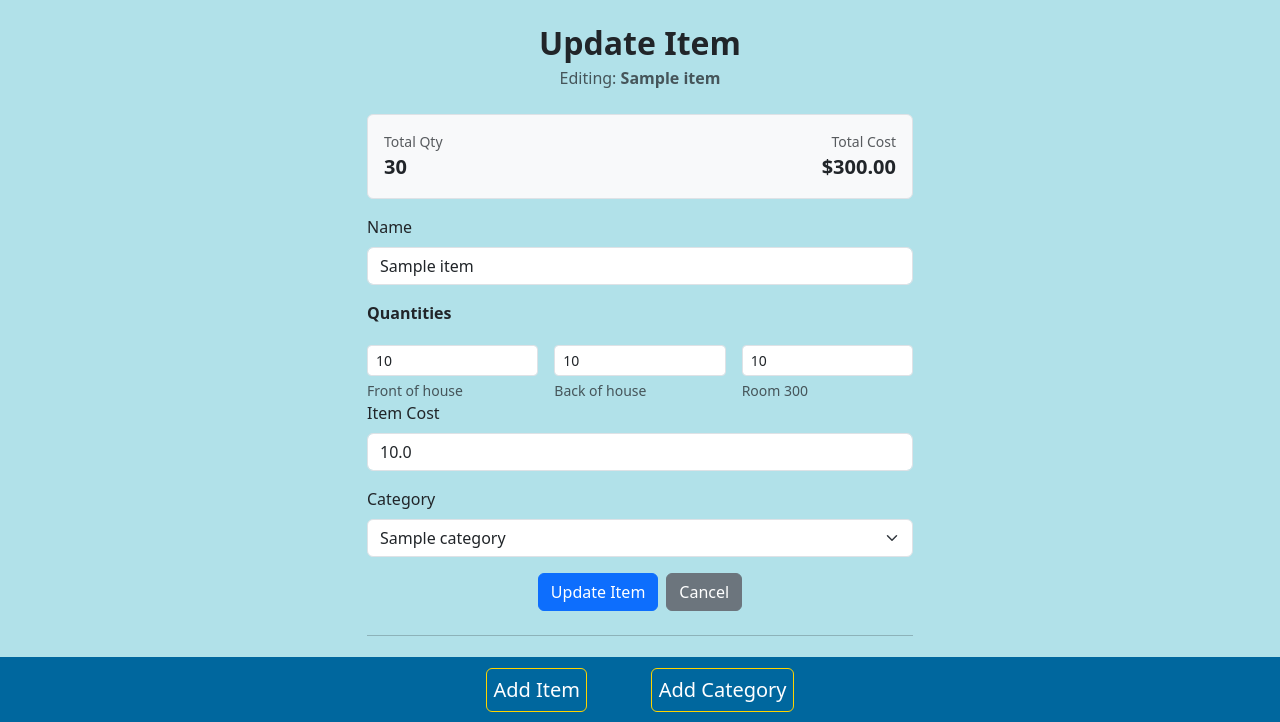
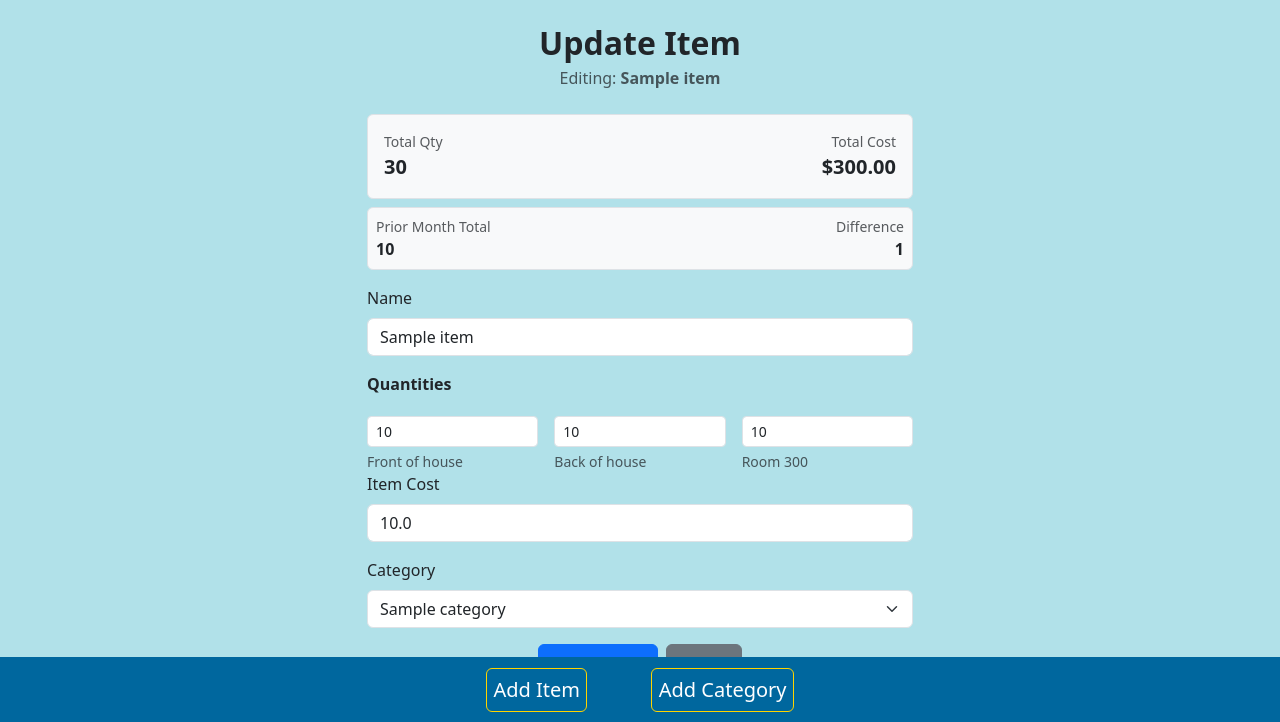
Before and after one commit to Nic0cava/FB_Merch, a Flask app: page /updateitem/1 in a window 1280 px wide. Shown: the part 77-799 px from the top of the page. Run offline with Flask 3, Linux system fonts and the light colour scheme; the visitor is signed in with stand-in values (Sample User, id 1); tables that the repository leaves empty hold one stand-in row (values such as "Sample post").

Commit message:
added a prior month total and difference column to the database so users can track inventory more efficiently

```diff
--- a/merch/core/views.py
+++ b/merch/core/views.py
@@ -76,6 +76,8 @@ def export_items():
         'Total Qty',
         'Item Cost',
         'Total Cost',
+        'Prior Month Total',
+        'Difference',
         'Updated',
     ])
 
@@ -89,6 +91,8 @@ def export_items():
             item.total_qty,
             item.item_cost,
             item.total_cost,
+            item.prior_month_total,
+            item.difference,
             item.date.strftime('%Y-%m-%d') if item.date else '',
         ])
 
--- a/merch/items/views.py
+++ b/merch/items/views.py
@@ -1,7 +1,8 @@
 # items/views.py
+import calendar
 from flask import render_template, url_for, flash, request, redirect, Blueprint
 from merch import db
-from merch.models import Item, Category
+from merch.models import Item, Category, ItemMonthlyTotal
 from merch.items.forms import AddItemForm, UpdateItemForm, DeleteItemForm
 from datetime import datetime, timezone
 
@@ -27,6 +28,8 @@ def add_item():
             item_cost=form.item_cost.data or 0,
             category_id=form.category_id.data
         )
+        item.prior_month_total = 0
+        item.difference = item.total_qty
         db.session.add(item)
         db.session.commit()
         flash('Item added', 'success')
@@ -61,14 +64,44 @@ def update_item(item_id):
 
     # Normal Update Flow
     if form.validate_on_submit():
+        old_total = item.total_qty
+        new_total = (form.foh_qty.data or 0) + (form.boh_qty.data or 0) + (form.room_300_qty.data or 0)
+        now = datetime.now(timezone.utc)
+        last_updated = item.date or now
+
+        if (last_updated.year, last_updated.month) != (now.year, now.month):
+            prev_year = now.year
+            prev_month = now.month - 1
+            if prev_month == 0:
+                prev_month = 12
+                prev_year -= 1
+            last_day = calendar.monthrange(prev_year, prev_month)[1]
+            month_end = datetime(prev_year, prev_month, last_day, tzinfo=timezone.utc)
+
+            snapshot = ItemMonthlyTotal.query.filter_by(item_id=item.id).first()
+            if snapshot is None:
+                snapshot = ItemMonthlyTotal(
+                    item_id=item.id,
+                    month_end=month_end,
+                    total_qty=old_total
+                )
+                db.session.add(snapshot)
+            else:
+                snapshot.month_end = month_end
+                snapshot.total_qty = old_total
+
+            item.prior_month_total = old_total
+
         item.name = form.name.data
         item.foh_qty = form.foh_qty.data
         item.boh_qty = form.boh_qty.data
         item.room_300_qty = form.room_300_qty.data
         item.item_cost = form.item_cost.data or 0
         item.category_id = form.category_id.data
+        prior_total = item.prior_month_total or 0
+        item.difference = new_total - prior_total
         # update timestamp to now (UTC)
-        item.date = datetime.now(timezone.utc)
+        item.date = now
         db.session.commit()
         flash('Item updated', 'success')
         return redirect(url_for('core.index'))
--- a/merch/models.py
+++ b/merch/models.py
@@ -34,9 +34,16 @@ class Item(db.Model):
         CheckConstraint('boh_qty >= 0', name='ck_items_boh_qty_nonnegative'),
         CheckConstraint('room_300_qty >= 0', name='ck_items_room_300_qty_nonnegative'),
         CheckConstraint('item_cost >= 0', name='ck_items_item_cost_nonnegative'),
+        CheckConstraint('prior_month_total >= 0', name='ck_items_prior_month_total_nonnegative'),
     )
 
    category = db.relationship(Category)
+   monthly_total = db.relationship(
+       'ItemMonthlyTotal',
+       back_populates='item',
+       uselist=False,
+       cascade='all, delete-orphan'
+   )
 
    id = db.Column(db.Integer, primary_key=True)
    category_id = db.Column(db.Integer, db.ForeignKey('categories.id'), nullable=False)
@@ -47,6 +54,10 @@ class Item(db.Model):
    foh_qty = db.Column(db.Integer, nullable=False, default=0)
    boh_qty = db.Column(db.Integer, nullable=False, default=0)
    room_300_qty = db.Column(db.Integer, nullable=False, default=0)
+
+   # Monthly tracking (stored for export)
+   prior_month_total = db.Column(db.Integer, nullable=False, default=0)
+   difference = db.Column(db.Integer, nullable=False, default=0)
 
    # Item cost as float
    item_cost = db.Column(db.Float, nullable=False, default=0.0)
@@ -71,16 +82,39 @@ class Item(db.Model):
 
 
 
-   def __init__(self, name, foh_qty=0, boh_qty=0, room_300_qty=0, item_cost=0.0, category_id=None):
+   def __init__(
+       self,
+       name,
+       foh_qty=0,
+       boh_qty=0,
+       room_300_qty=0,
+       item_cost=0.0,
+       category_id=None,
+       prior_month_total=0,
+       difference=0,
+   ):
        self.name = name
        self.foh_qty = foh_qty
        self.boh_qty = boh_qty
        self.room_300_qty = room_300_qty
        self.item_cost = item_cost
        self.category_id = category_id
+       self.prior_month_total = prior_month_total
+       self.difference = difference
 
    def __repr__(self):
        return f"Item: {self.name}, Total QT: {self.total_qty}"
+
+
+class ItemMonthlyTotal(db.Model):
+   __tablename__ = 'item_monthly_totals'
+
+   id = db.Column(db.Integer, primary_key=True)
+   item_id = db.Column(db.Integer, db.ForeignKey('items.id'), nullable=False, unique=True)
+   month_end = db.Column(db.DateTime(timezone=True), nullable=False)
+   total_qty = db.Column(db.Integer, nullable=False, default=0)
+
+   item = db.relationship('Item', back_populates='monthly_total')
 
 
 # A single shared password to gate the whole app
--- a/merch/templates/update_item.html
+++ b/merch/templates/update_item.html
@@ -32,6 +32,16 @@
           <div class="text-end">
             <div class="text-muted small">Total Cost</div>
             <div class="fw-bold fs-5">${{ '%.2f' % item.total_cost if item.total_cost is not none else '0.00' }}</div>
+          </div>
+        </div>
+        <div class="mt-2 p-2 border rounded bg-light d-flex justify-content-between align-items-center">
+          <div>
+            <div class="text-muted small">Prior Month Total</div>
+            <div class="fw-semibold">{{ item.prior_month_total }}</div>
+          </div>
+          <div class="text-end">
+            <div class="text-muted small">Difference</div>
+            <div class="fw-semibold">{{ item.difference }}</div>
           </div>
         </div>
       </div>
```
Also changed, not shown: migrations/versions/124e1f58ae91_add_prior_month_total_and_difference_to_.py (added, +34 -0 lines).
